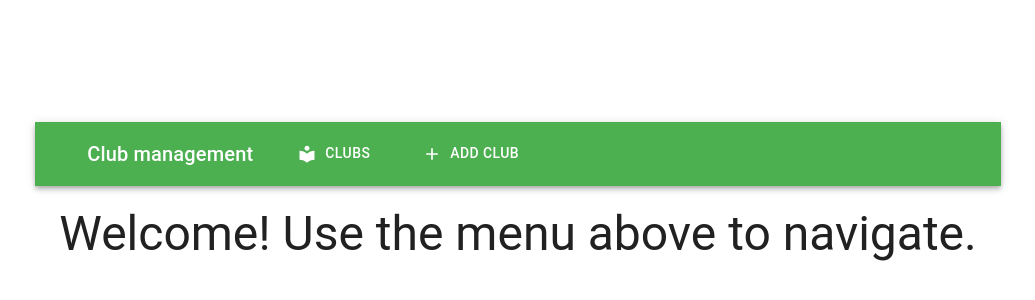
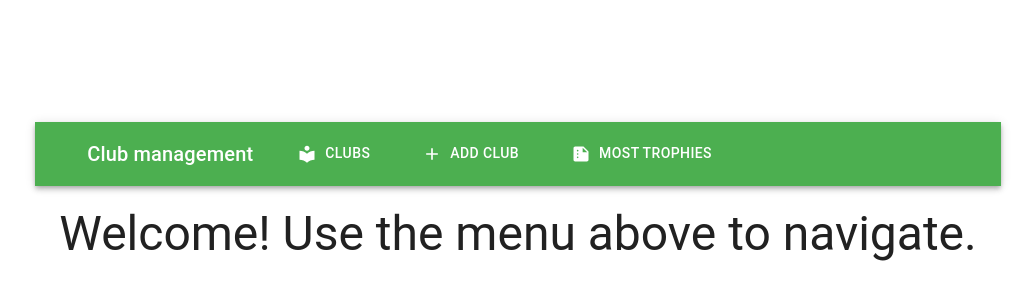
Before and after one commit to UBB-SDI-23/lab-5x-913-groza-vlad, a React (Vite) app in the folder react-frontend/: page / in a window 1280 px wide. Shown: the part 200-500 px from the top of the page, without its empty margins (122-1157 px from the left). Built offline with nearby package versions, Linux system fonts and the light colour scheme.

Commit message:
Finish club-trophies report

```diff
--- a/react-frontend/src/App.tsx
+++ b/react-frontend/src/App.tsx
@@ -10,6 +10,7 @@ import { ClubCompetitionsDetails } from './components/club/ClubCompetitionsDetai
 import { AddClub } from './components/club/AddClub';
 import { UpdateClub } from './components/club/UpdateClub';
 import { DeleteClub } from './components/club/DeleteClub';
+import { ClubsTrophies } from './components/club/ClubTrophiesReport';
 
 function App() {
   const [count, setCount] = useState(0)
@@ -27,6 +28,7 @@ function App() {
           <Route path="/clubs/add" element={<AddClub />} />
           <Route path="/clubs/:clubId/delete" element={<DeleteClub />}/>
           <Route path="/clubs/:clubId/edit" element={<UpdateClub />}/>
+          <Route path='clubs/most-trophies/' element={<ClubsTrophies />} />
         </Routes>
       </Router>
 
--- a/react-frontend/src/components/AppMenu.tsx
+++ b/react-frontend/src/components/AppMenu.tsx
@@ -2,6 +2,7 @@ import { AppBar, Box, Button, IconButton, Toolbar, Typography, colors } from "@m
 import { Link, useLocation } from "react-router-dom";
 import LocalLibraryIcon from "@mui/icons-material/LocalLibrary";
 import AddIcon from '@mui/icons-material/Add';
+import SummarizeIcon from '@mui/icons-material/Summarize';
 
 
 export const AppMenu = () => {
@@ -44,6 +45,15 @@ export const AppMenu = () => {
 						startIcon={<AddIcon />}>
 						Add Club
 					</Button>
+					<Button
+						variant={path.startsWith("/clubs/most-trophies") ? "outlined" : "text"}
+						to="/clubs/most-trophies"
+						component={Link}
+						color="inherit"
+						sx={{ mr: 5 }}
+						startIcon={<SummarizeIcon />}>
+						Most trophies
+					</Button>
 				</Toolbar>
 			</AppBar>
 		</Box>
--- /dev/null
+++ b/react-frontend/src/components/club/ClubTrophiesReport.tsx
@@ -0,0 +1,54 @@
+import { useEffect, useState } from "react";
+import { Container, Table, TableContainer, TableHead, TableRow, TableCell, TableBody, colors } from "@mui/material";
+import { BACKEND_URL } from "../../utils";
+
+
+interface FootballClubTrophies {
+    id: number;
+    name: string;
+    total_trophies: number;
+}
+
+
+export const ClubsTrophies = () => {
+    const [loading, setLoading] = useState(false);
+    const [clubs, setClubs] = useState([])
+
+    useEffect(() => {
+        setLoading(true);
+        fetch(`${BACKEND_URL}/clubs/most-trophies/`).then(response => response.json()).then(data => { setClubs(data); setLoading(false); });
+    } , []);
+
+    return (
+      <Container>
+         <h2 style={{textAlign: "left", marginLeft: "12px"}}>FootballClubs and the number of trophies won</h2>
+         {!loading && clubs.length === 0 && <div>No football clubs in the list</div>}
+         {!loading &&
+            clubs.length > 0 && (
+                // set the table background color to white and the text color to black
+                <TableContainer style={{backgroundColor: colors.grey[50]}}>
+                    <Table sx={{ minWidth: 400}} aria-label="simple table">
+                        <TableHead>
+                            <TableRow>
+                                <TableCell align="center">#</TableCell>
+                                <TableCell align="center">Club name</TableCell>
+                                <TableCell align="center">Trophies won</TableCell>
+                            </TableRow>
+                        </TableHead>
+
+                        <TableBody>
+                        {clubs.map((club: FootballClubTrophies, index) => (
+                            <TableRow key={club.id}>
+                                <TableCell align="center" component="th" scope="row">{index + 1}</TableCell>
+                                <TableCell align="center" component="th" scope="row">{club.name}</TableCell>
+                                <TableCell align="center">{club.total_trophies}</TableCell>
+                            </TableRow>
+                        ))}
+                        </TableBody>
+                    </Table>
+                </TableContainer>
+            )
+            }
+      </Container>
+    )
+  }
--- a/react-frontend/src/components/club/ShowAllClubs.tsx
+++ b/react-frontend/src/components/club/ShowAllClubs.tsx
@@ -1,6 +1,5 @@
 import { useEffect, useState } from "react";
 import { FootballClub } from "../../models/FootballClub";
-import AddIcon from "@mui/icons-material/Add"
 import ReadMoreIcon from "@mui/icons-material/ReadMore"
 import EditIcon from "@mui/icons-material/Edit"
 import DeleteForeverIcon from "@mui/icons-material/DeleteForever"
@@ -21,7 +20,7 @@ export const ShowAllClubs = () => {
     return (
       <Container>
          <h1>FootballClubs list</h1>
-         {!loading && clubs.length === 0 && <div>No football clubs int the list</div>}
+         {!loading && clubs.length === 0 && <div>No football clubs in the list</div>}
          {!loading &&
             clubs.length > 0 && (
                 // set the table background color to white and the text color to black
```
